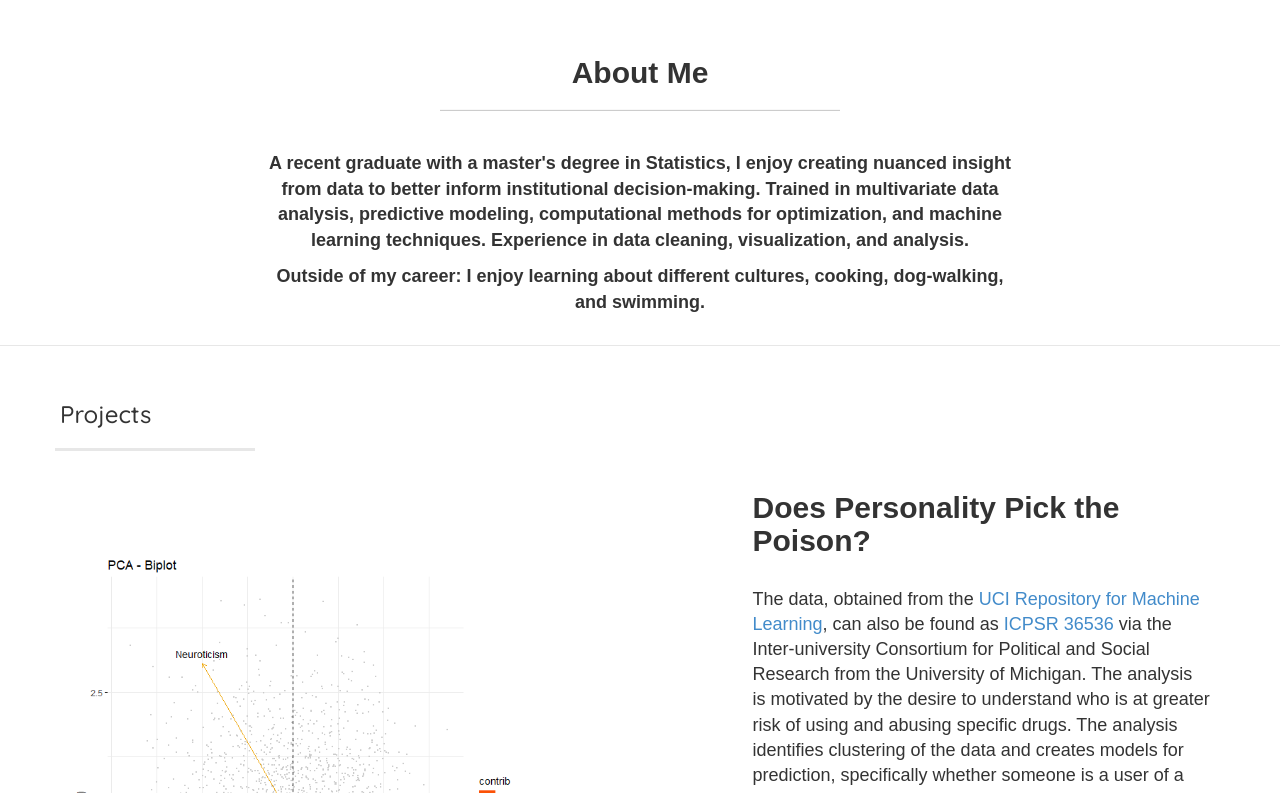
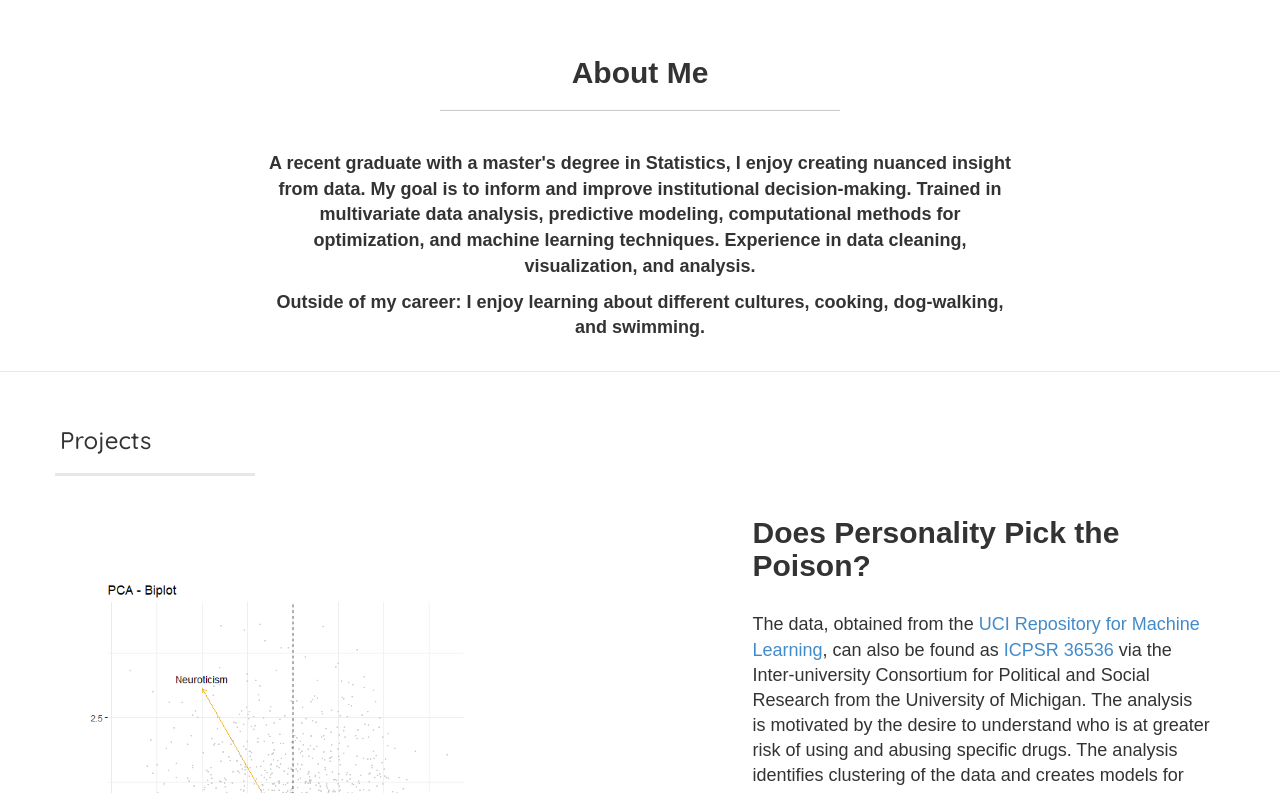
Before and after one commit to figur8s/kcherland.github.io, a Jekyll site: the page built from index.html, in a window 1280 px wide and 900 px high, scrolled down 797 px, cut to the strip 107-900 px from the top of the window. Built offline with Jekyll 4.4.1, drawn with Linux system fonts in a browser that asks for light colours; nearby versions of some CDN libraries; library files that are not in the unit come from our copies.

Commit message:
Update about.html

```diff
--- a/_includes/about.html
+++ b/_includes/about.html
@@ -5,7 +5,7 @@
             <h2>About Me</h2>
             <hr class="intro-divider">
             <br/>
-                <p><font size="4px"> A recent graduate with a master's degree in Statistics, I enjoy creating nuanced insight from data to better inform institutional decision-making. Trained in multivariate data analysis, predictive modeling, computational methods for optimization, and machine learning techniques. Experience in data cleaning, visualization, and analysis. </font></p>
+                <p><font size="4px"> A recent graduate with a master's degree in Statistics, I enjoy creating nuanced insight from data. My goal is to inform and improve institutional decision-making. Trained in multivariate data analysis, predictive modeling, computational methods for optimization, and machine learning techniques. Experience in data cleaning, visualization, and analysis. </font></p>
                 <p><font size="4px"> </font></p>
             <p><font size="4px"> Outside of my career: I enjoy learning about different cultures, cooking, dog-walking, and swimming. </a></font></p>
              <br/>
```
